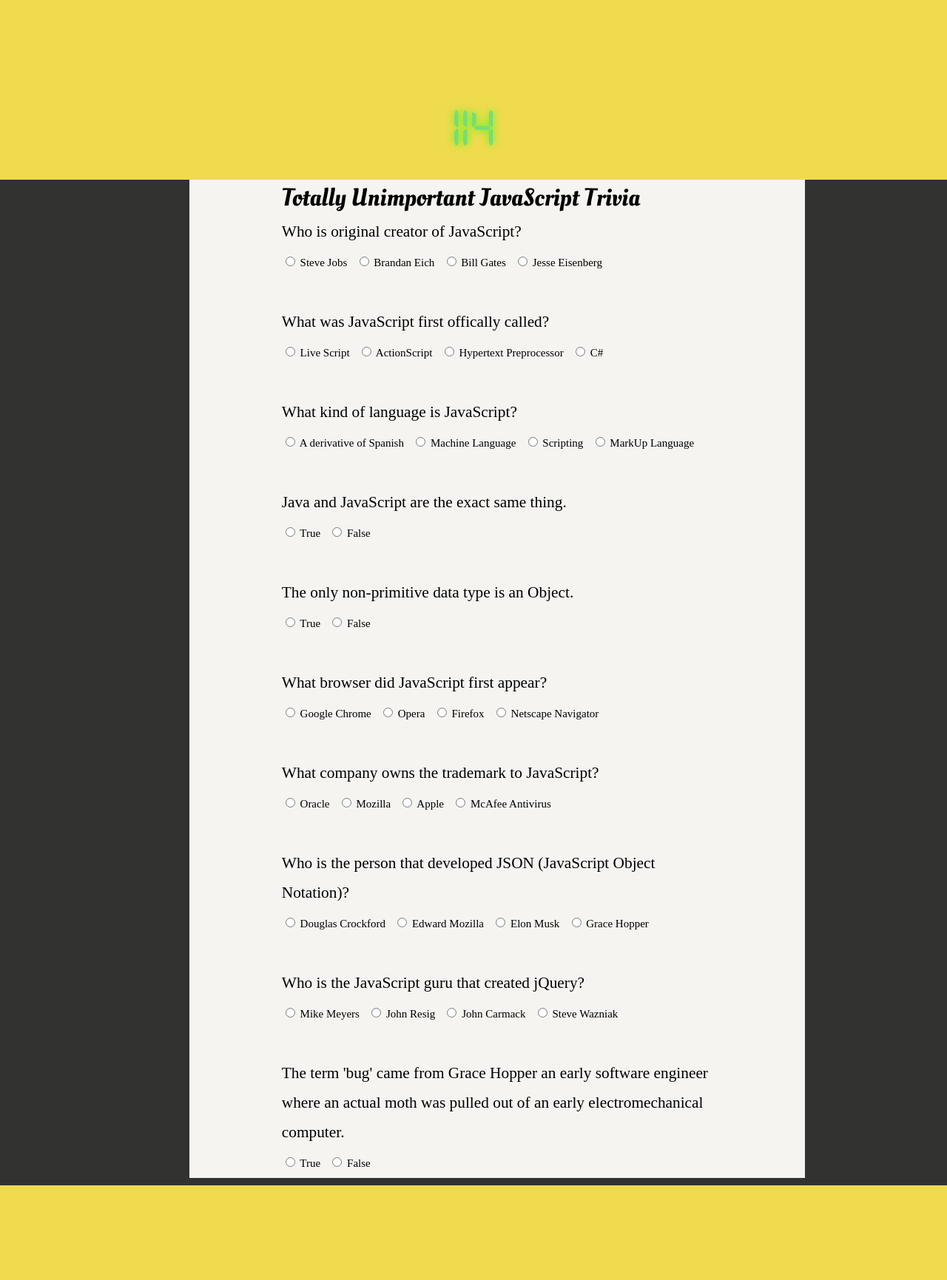
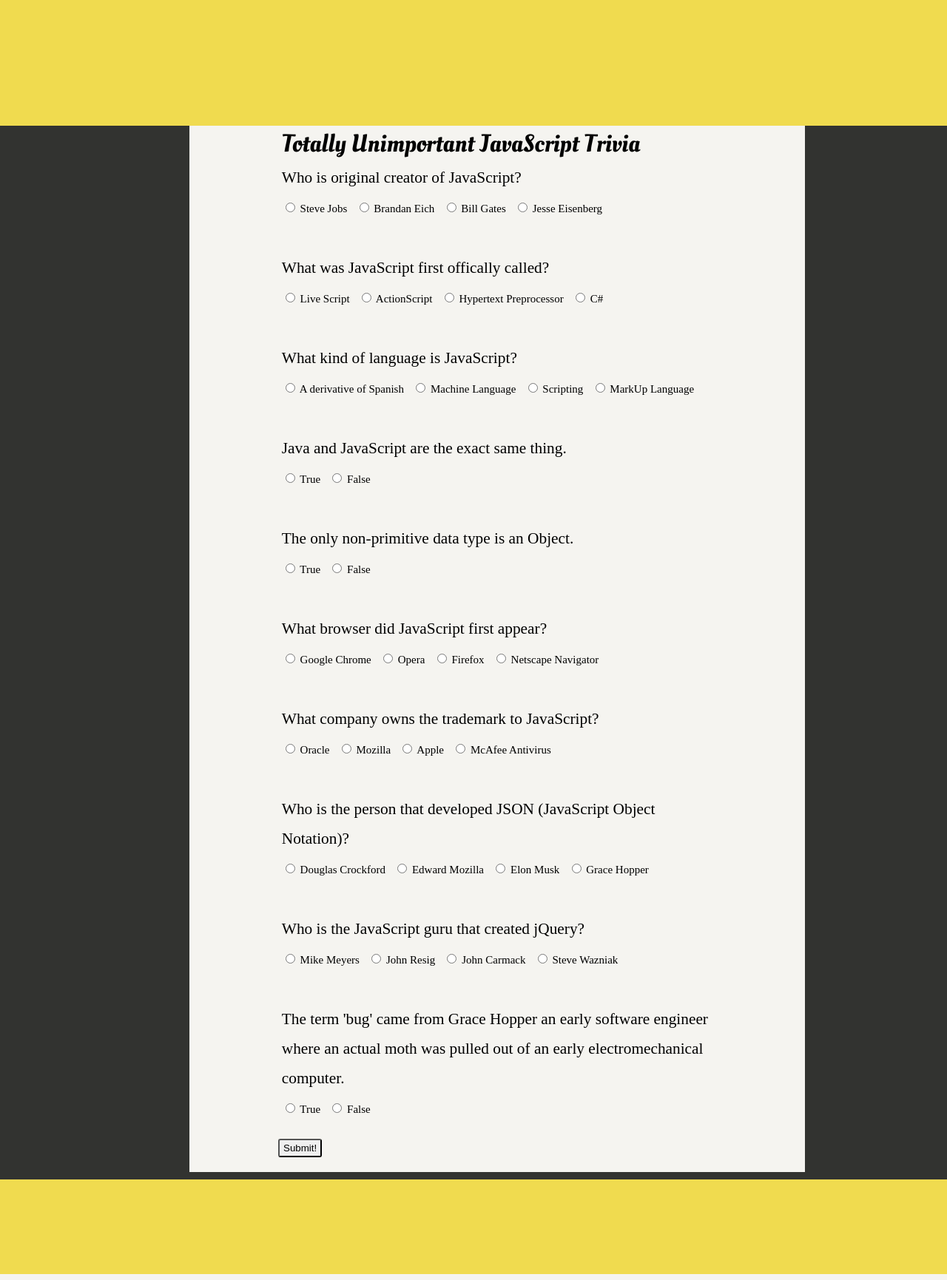
Before and after one commit to coffeeteer/TriviaGame-week-5, a PHP site: page / in a window 1280 px wide. Shown: the whole page at 74% size. Run offline with PHP 8.4, Linux system fonts and the light colour scheme.

Commit message:
more elements added

```diff
--- a/assets/css/style.css
+++ b/assets/css/style.css
@@ -48,12 +48,25 @@ body {
 }
 
 #timer {
-	text-align: center;
+	margin: 0 auto;
+/*	display: inline-block;*/
 	font-size: 30pt;
 	font-family: 'digital-7';
 	color:#000;
 	font-size: 55pt;
 	color: #77DD77;
 	text-shadow:  0 0 12px #39FF14;
+	background-color: #B2ACAB;
+	padding: 0 10px;
+	border-radius: 3px;
+	position: absolute;
+	left: 50%;
+	top: 14%;
 	}
+
+.submit {
+	padding: 3px 5px;
+	border-radius: 3px;
+	margin: 20px;
+	margin-left: 120px;
 }
--- a/assets/javascript/app.js
+++ b/assets/javascript/app.js
@@ -16,10 +16,14 @@ $(document).ready(function() {
 	console.log(i);
 	function clear() {
 	  clearInterval(m);
-
 	}
 	//setTimeout('clear()', 2000);
+var correct [];
+var	incorrect [];
+function store(){
+	toArray();
 
+}
 
 });
 
--- a/index.html
+++ b/index.html
@@ -18,11 +18,12 @@
 		<div class="container">
 			<div class = "subcontainer">
 				<h1 id="title">Totally Unimportant JavaScript Trivia</h1>
+				<form>
 				<ol class="questions">
 					<li>Who is original creator of JavaScript?</li>
 					<!-- Brendan Eich -->
 					    <span class="answers">
-						  <input type="radio" name="creator" value="Steve Jobs" class="answers"> Steve Jobs &nbsp;
+						  <input type="radio" name="creator" value="Steve Jobs" class="answers" > Steve Jobs &nbsp;
 						  <input type="radio" name="creator" value="Brandan Eich" class="answers"> Brandan Eich &nbsp;
 						  <input type="radio" name="creator" value="Bill Gates" class="answers"> Bill Gates &nbsp;
 						  <input type="radio" name="creator" value="Jesse Eisenberg" class="answers"> Jesse Eisenberg <br>
@@ -47,14 +48,14 @@
 					<li>Java and JavaScript are the exact same thing.</li>
 					<!-- false -->
 					<span class="answers">
-						  <input type="radio" name="T or F" value="True"> True &nbsp;
-						  <input type="radio" name="T or F"> False<br>
+						  <input type="radio" name="T or F1" value="True"> True &nbsp;
+						  <input type="radio" name="T or F"1> False<br>
 					</span><br>
 					<li>The only non-primitive data type is an Object.</li>
 					<!-- true -->
 					<span class="answers">
-						  <input type="radio" name="T or F" value="True"> True &nbsp;
-						  <input type="radio" name="T or F"> False<br>
+						  <input type="radio" name="T or F2" value="True"> True &nbsp;
+						  <input type="radio" name="T or F2"> False<br>
 					</span><br>
 					<li>What browser did JavaScript first appear?</li>
 					<!-- Netscape Navigator -->
@@ -67,10 +68,10 @@
 					<li>What company owns the trademark to JavaScript?</li>
 					<!-- Oracle -->
 						<span class="answers">
-						  <input type="radio" name="browser" value="Oracle"> Oracle &nbsp;
-						  <input type="radio" name="browser" value="Mozilla" class="answers"> Mozilla &nbsp;
-						  <input type="radio" name="browser" value="Apple" class="answers"> Apple &nbsp;
-						  <input type="radio" name="browser" value="McAfee Antivirus" class="answers"> McAfee Antivirus<br>
+						  <input type="radio" name="antivirus" value="Oracle"> Oracle &nbsp;
+						  <input type="radio" name="antivirus" value="Mozilla" class="answers"> Mozilla &nbsp;
+						  <input type="radio" name="antivirus" value="Apple" class="answers"> Apple &nbsp;
+						  <input type="radio" name="antivirus" value="McAfee Antivirus" class="answers"> McAfee Antivirus<br>
 						</span><br>
 					<li>Who is the person that developed JSON (JavaScript Object Notation)?</li>
 					<!-- Douglas Crockford -->
@@ -91,10 +92,14 @@
 					<li>The term 'bug' came from Grace Hopper an early software engineer where an actual moth was pulled out of an early electromechanical computer.</li>
 					<!-- true -->
 					<span class="answers">
-						  <input type="radio" name="T or F" value="True"> True &nbsp;
-						  <input type="radio" name="T or F"> False
+						  <input type="radio" name="T or F3" value="True"> True &nbsp;
+						  <input type="radio" name="T or F3"> False
 					</span>
 				</ol>
+
+				<button type="submit" name="submit" class="submit">Submit!</button>
+
+				</form>
 			</div>
 		</div>
 	<footer>
```
